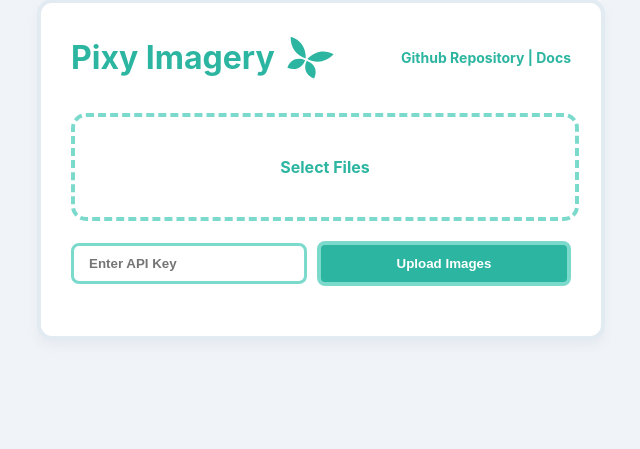
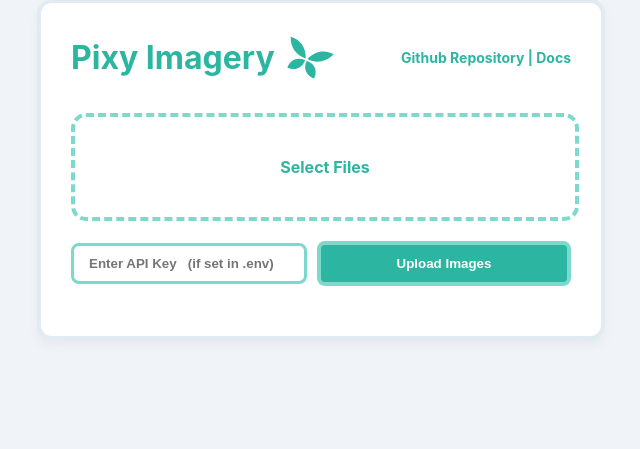
Before and after one commit to mmvergara/pixy-imagery, a Flask app: page / in a window 1280 px wide. Shown: the part 231-680 px from the top of the page, without its empty margins (319-959 px from the left). Run offline with Flask 3, Linux system fonts and the light colour scheme.

Commit message:
add assets, update api key in put placeholder

```diff
--- a/templates/index.html
+++ b/templates/index.html
@@ -167,7 +167,7 @@
           <input
             type="text"
             id="api-key"
-            placeholder="Enter API Key"
+            placeholder="Enter API Key   (if set in .env)"
             required
           />
           <button id="upload-btn">Upload Images</button>
```
Also changed, not shown: README.MD, repo-assets/1.png (added), repo-assets/2.png (added), repo-assets/logo.png (renamed from logo.png), 1 other file.
